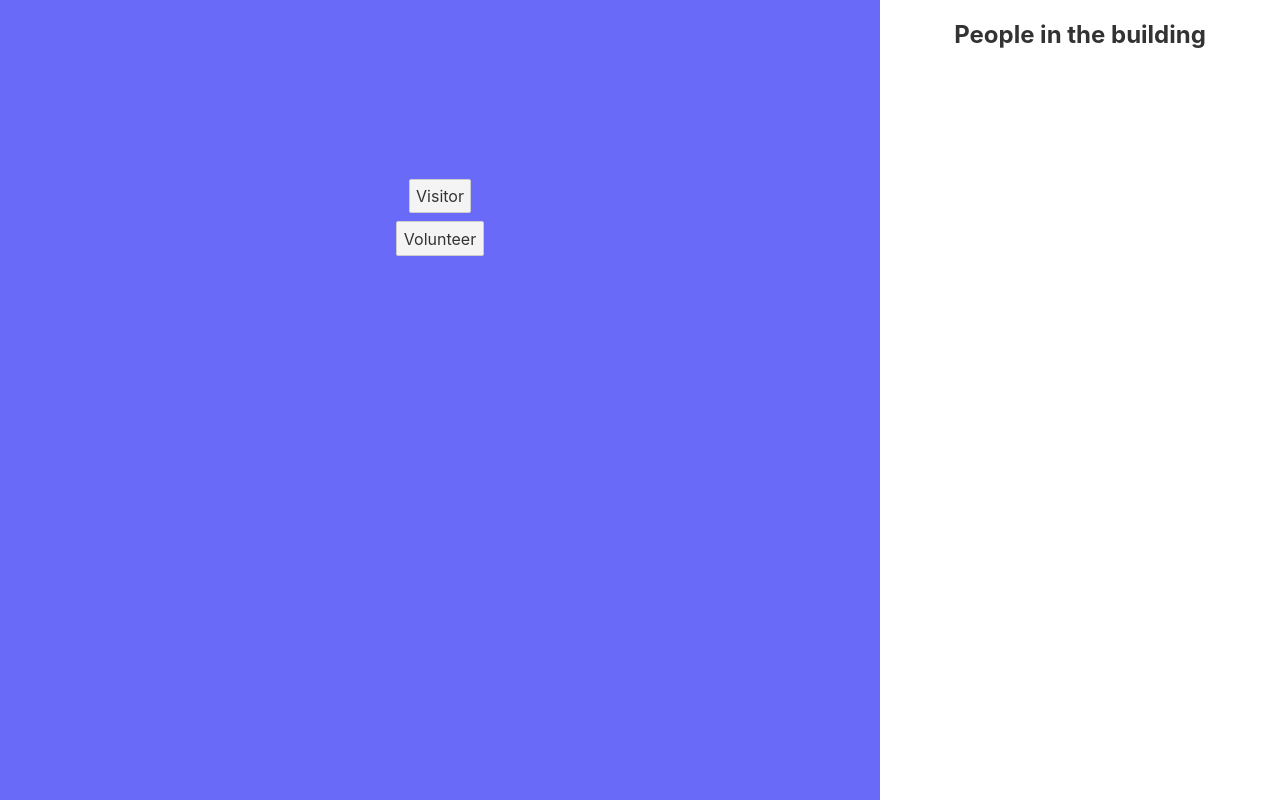
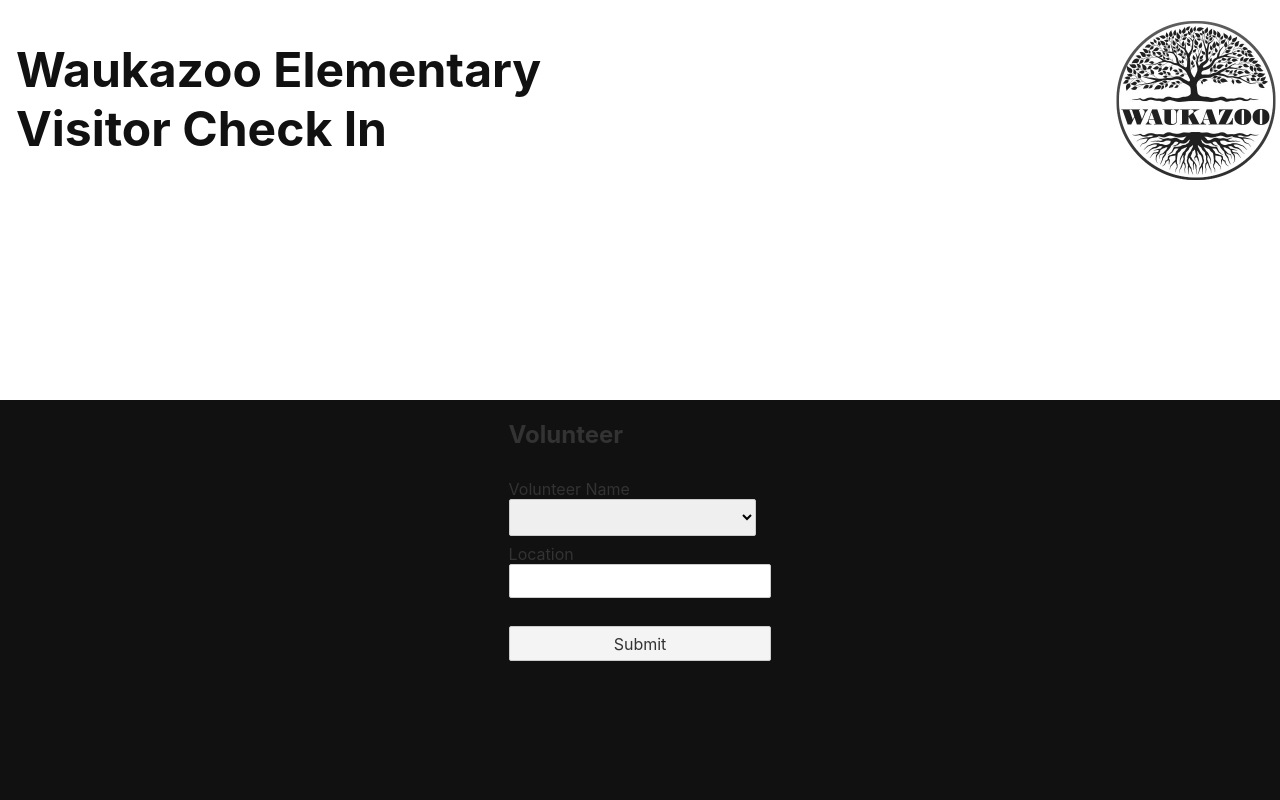
Before and after one commit to brittneypostma/waukazoo-checkin-svelte, a Svelte app: page / in a window 1280 px wide. Built offline with nearby package versions, Linux system fonts and the light colour scheme.

Commit message:
switched to just volunteer component and removed others

```diff
--- a/public/global.css
+++ b/public/global.css
@@ -3,6 +3,7 @@
   position: relative;
   width: 100%;
   height: 100%;
+  overflow: hidden;
 }
 
 body {
@@ -10,8 +11,8 @@
   margin: 0;
   padding: 0;
   box-sizing: border-box;
-	font-family: -apple-system, BlinkMacSystemFont, 'Segoe UI', Roboto, Oxygen-Sans, Ubuntu, Cantarell, 'Helvetica Neue',
-		sans-serif;
+  font-family: -apple-system, BlinkMacSystemFont, "Segoe UI", Roboto,
+    Oxygen-Sans, Ubuntu, Cantarell, "Helvetica Neue", sans-serif;
 }
 
 a {
@@ -48,7 +49,7 @@
   color: #ccc;
 }
 
-input[type='range'] {
+input[type="range"] {
   height: 0;
 }
 
--- a/src/App.svelte
+++ b/src/App.svelte
@@ -1,36 +1,51 @@
 <script>
-  import Buttons from "./components/Buttons.svelte";
-  import List from "./components/List.svelte";
+  import Volunteer from "./components/Volunteer.svelte";
 </script>
 
 <style>
-  .container {
+  .body {
     display: grid;
-    grid-template-columns: 10fr 1fr;
+    overflow: none;
     height: 100%;
-    text-align: center;
+    grid-template-rows: 1fr 1fr;
   }
-  .left-container {
+
+  header {
+    width: 100%;
+    color: #111;
     display: grid;
-    align-items: space-around;
-    background-color: rgb(106, 106, 248);
+    grid-template-columns: 1fr 1fr;
+    justify-content: space-between;
+    padding: 0 1em;
   }
-  .list {
-    width: 400px;
+
+  .school {
+    font-size: 2rem;
+  }
+
+  .logo {
+    justify-self: flex-end;
+  }
+
+  main {
+    background-color: #111;
   }
 </style>
 
-<div class="container">
-  <div class="left-container">
-    <Buttons />
-  </div>
-  <div class="list">
-    <h2>People in the building</h2>
-    <!-- {#each listData as person}
-      <List
-        name={person.name}
-        location={person.location}
-        isCompleted={person.isCompleted} />
-    {/each} -->
-  </div>
+<div class="body">
+  <header class="header">
+    <div class="school">
+      <h2>
+        Waukazoo Elementary
+        <br />
+        <span>Visitor Check In</span>
+      </h2>
+    </div>
+    <div class="logo">
+      <img src="./logo.png" alt="logo" style=" height: 200px; width: 200px;" />
+    </div>
+  </header>
+  <main>
+    <Volunteer />
+  </main>
 </div>
```
Also changed, not shown: public/logo.png (added), public/wo.png (added). Lines whose indentation alone changed are shown as unchanged.
